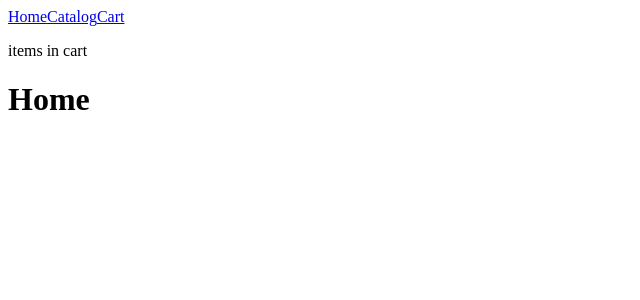
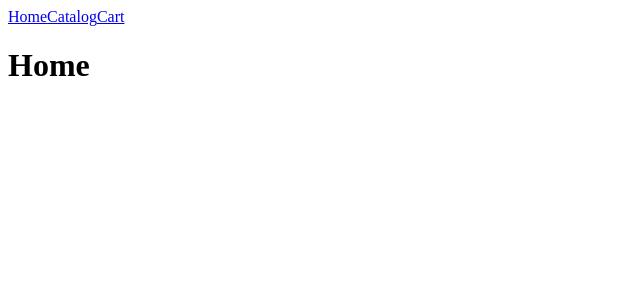
Before and after one commit to datle-dev/theodinproject-shoppingcart, a React (Vite) app: page / in a window 1280 px wide. Shown: the top 300 px of the page, without its empty margins (0-640 px from the left). Built offline with nearby package versions, Linux system fonts and the light colour scheme.

Commit message:
Remove temporary count of cart items

```diff
--- a/src/components/Navbar.jsx
+++ b/src/components/Navbar.jsx
@@ -6,7 +6,6 @@ const Navbar = ({ count }) => {
       <Link to="/">Home</Link>
       <Link to="/catalog">Catalog</Link>
       <Link to="/cart">Cart</Link>
-      <p>{count} items in cart</p>
     </nav>
   );
 };
```
